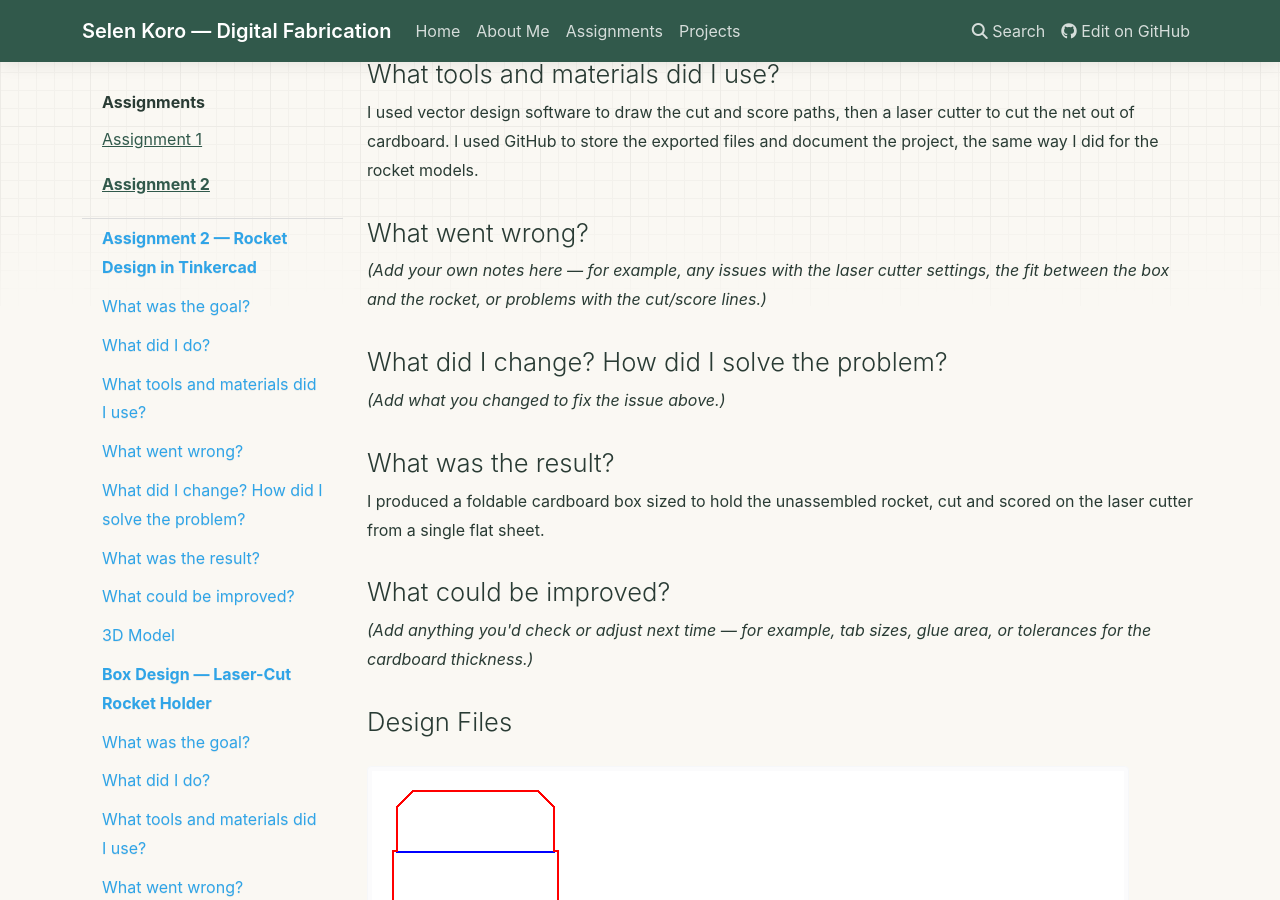
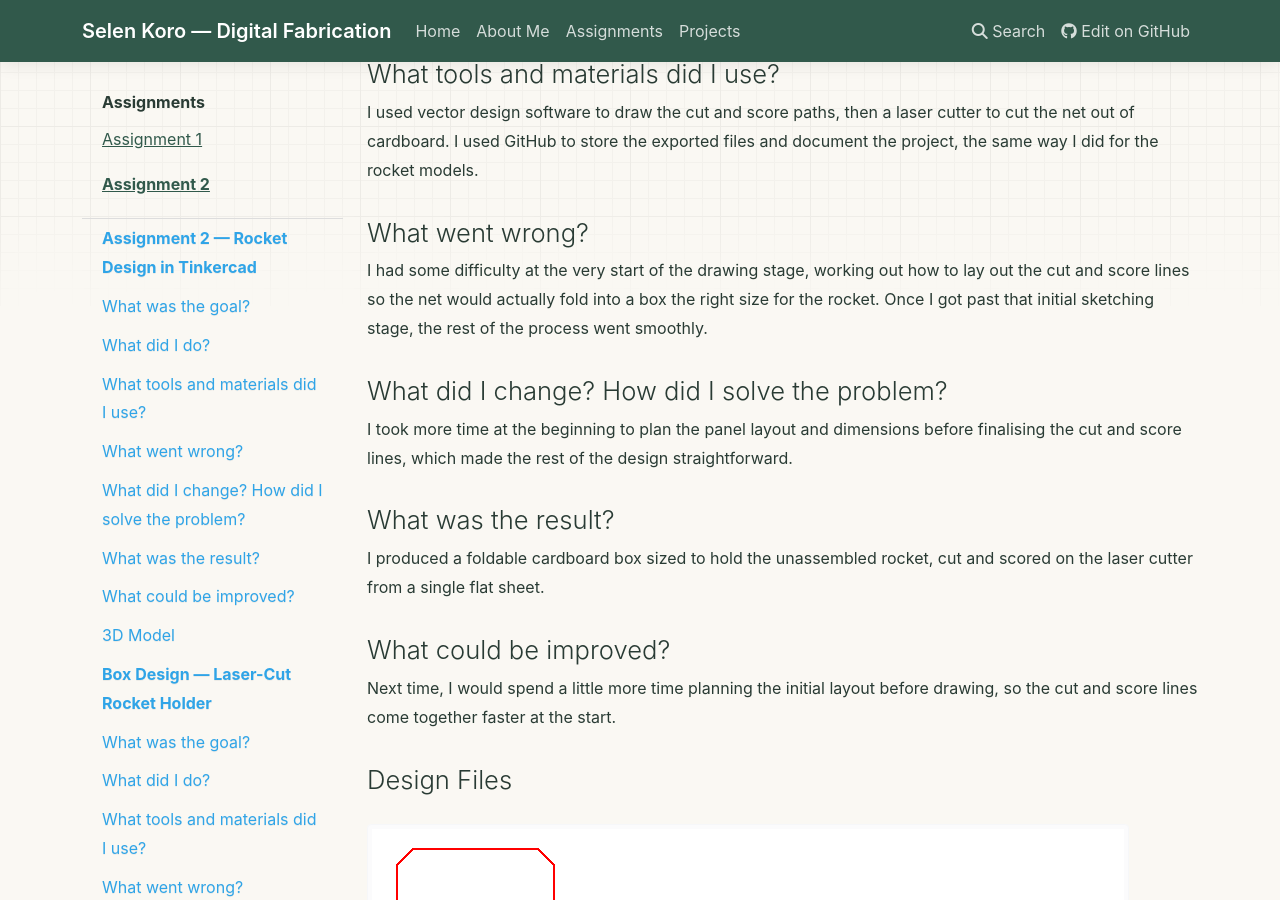
Before and after one commit to Koros1/digital-fabrication, an MkDocs documentation site: the page built from docs/assignment-2.md, in a window 1280 px wide and 900 px high, scrolled down 2383 px. Built offline with MkDocs 1.6.1, drawn with Linux system fonts in a browser that asks for light colours; nearby versions of some CDN libraries.

Commit message:
Fill in box design reflections for Assignment 2
Adds notes on the initial difficulty planning the cut/score layout
and what could be improved next time.

Co-Authored-By: Claude Sonnet 5 <noreply@anthropic.com>
Claude-Session: https://claude.ai/code/session_01KdBZYkegokr4nwnJ31uGfN

```diff
--- a/docs/assignment-2.md
+++ b/docs/assignment-2.md
@@ -70,11 +70,11 @@ I used vector design software to draw the cut and score paths, then a laser cutt
 
 ## What went wrong?
 
-*(Add your own notes here — for example, any issues with the laser cutter settings, the fit between the box and the rocket, or problems with the cut/score lines.)*
+I had some difficulty at the very start of the drawing stage, working out how to lay out the cut and score lines so the net would actually fold into a box the right size for the rocket. Once I got past that initial sketching stage, the rest of the process went smoothly.
 
 ## What did I change? How did I solve the problem?
 
-*(Add what you changed to fix the issue above.)*
+I took more time at the beginning to plan the panel layout and dimensions before finalising the cut and score lines, which made the rest of the design straightforward.
 
 ## What was the result?
 
@@ -82,7 +82,7 @@ I produced a foldable cardboard box sized to hold the unassembled rocket, cut an
 
 ## What could be improved?
 
-*(Add anything you'd check or adjust next time — for example, tab sizes, glue area, or tolerances for the cardboard thickness.)*
+Next time, I would spend a little more time planning the initial layout before drawing, so the cut and score lines come together faster at the start.
 
 ## Design Files
 
```
